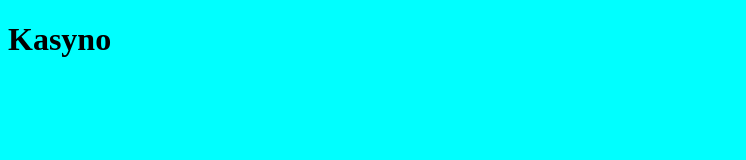
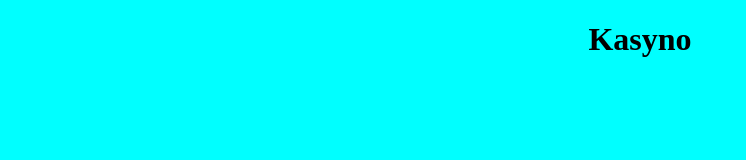
Before and after one commit to Mefedr0n/strona, a plain HTML site: page index.html in a window 1280 px wide. Shown: the whole page, without its empty margins (0-746 px from the left). Drawn offline with Linux system fonts and the light colour scheme.

Commit message:
podsumowanie
huj

```diff
--- a/index.html
+++ b/index.html
@@ -8,7 +8,8 @@
     <link rel="stylesheet" href="style.css">
 </head>
 <body>
+    <div id="baner">
         <h1>Kasyno</h1>
-
+    </div>
 </body>
 </html>
--- a/style.css
+++ b/style.css
@@ -1,3 +1,7 @@
 html{
     background-color: aqua;
 }
+#baner{
+text-align: center;
+color: black;
+}
```
